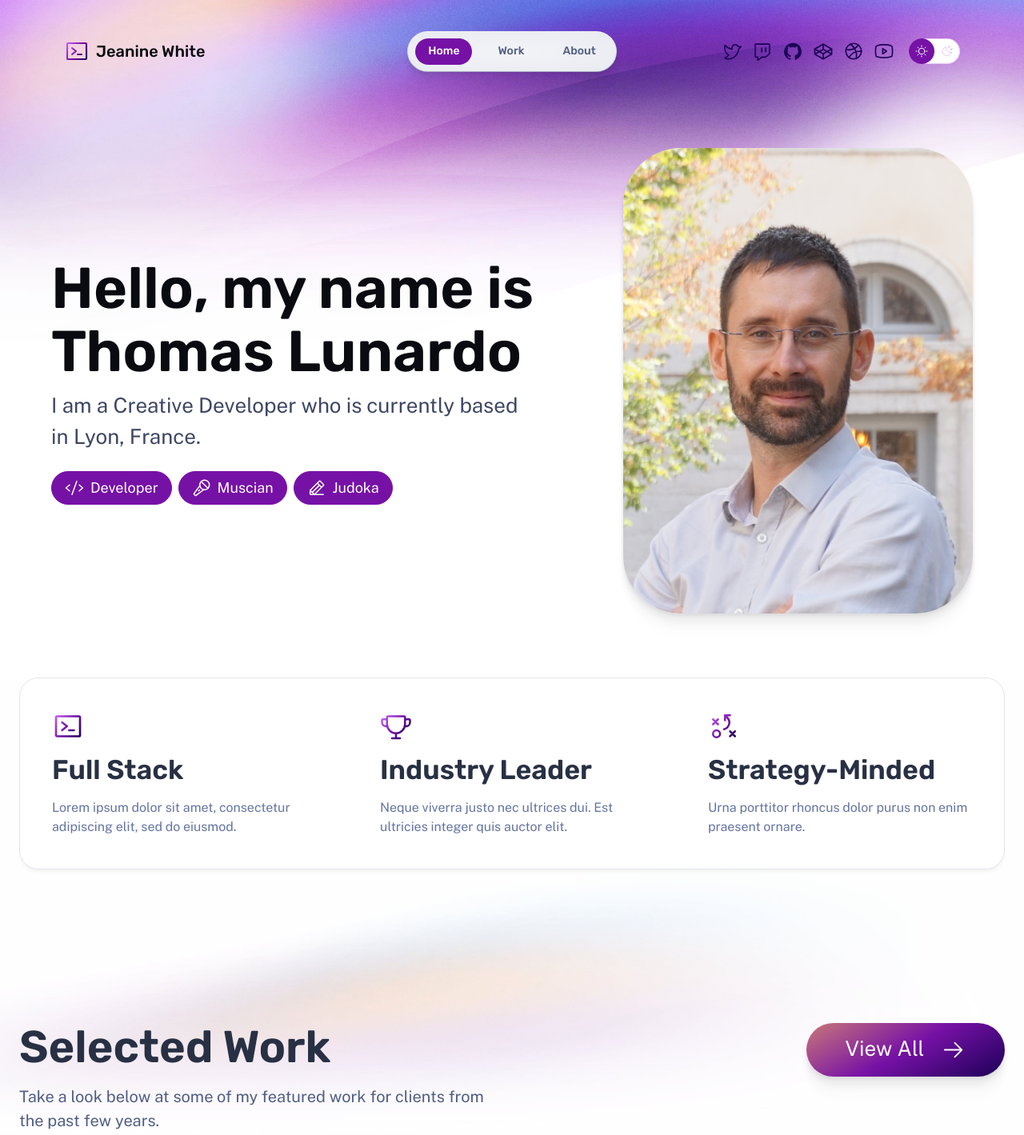
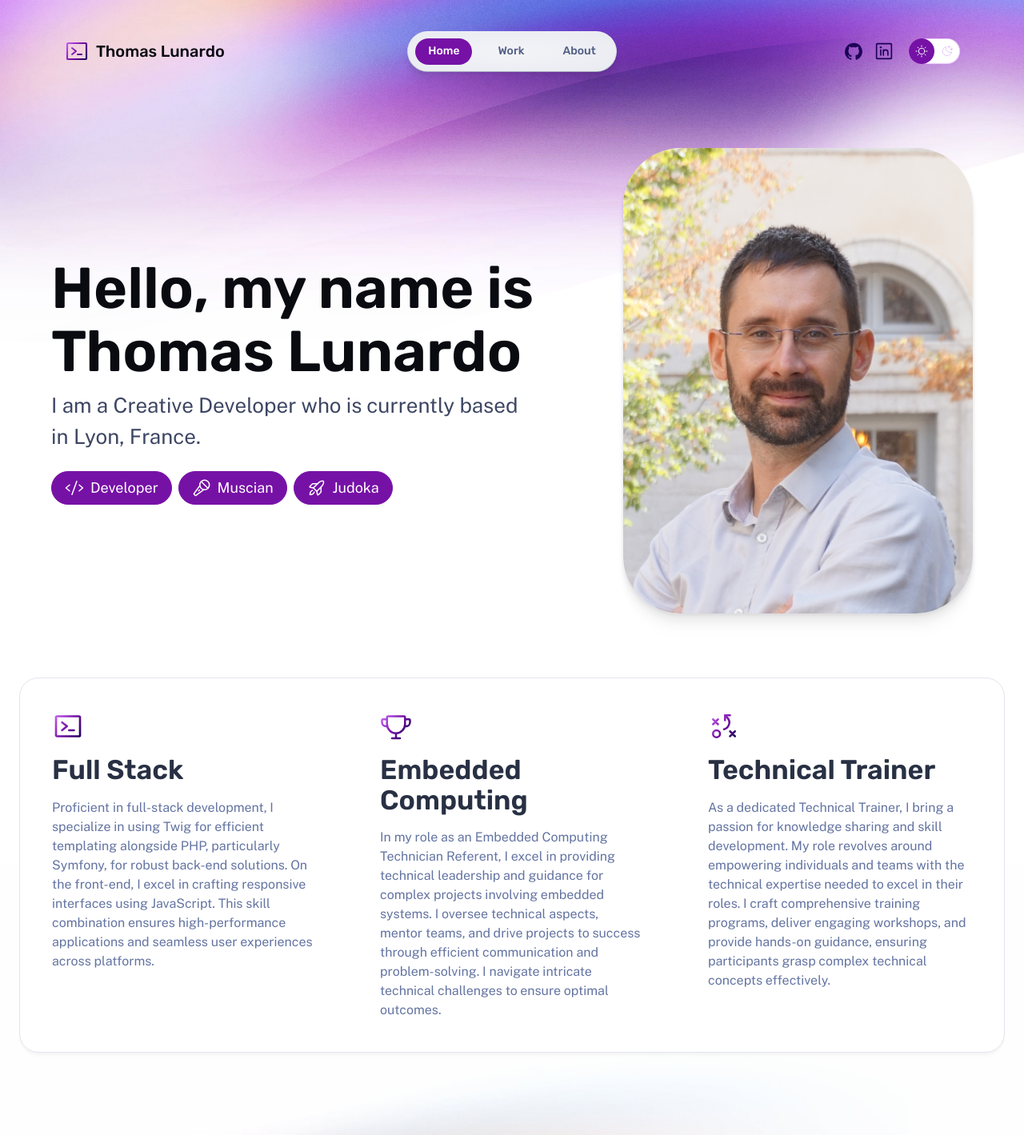
Before and after one commit to Thomas-Lunardo/portefolio-astro, an Astro site: page / in a window 1280 px wide. Shown: the top 1419 px of the page at 80% size. Built offline with nearby package versions, Linux system fonts and the light colour scheme; Astro itself is replaced by a stand-in of ours.

Commit message:
finished the home page

```diff
--- a/src/components/Nav.astro
+++ b/src/components/Nav.astro
@@ -11,13 +11,9 @@ const textLinks: { label: string; href: string }[] = [
 ];
 
 /** Icon links to social media — edit these with links to your profiles! */
-const iconLinks: { label: string; href: string; icon: keyof typeof iconPaths }[] = [
-	{ label: 'Twitter', href: 'https://twitter.com/me', icon: 'twitter-logo' },
-	{ label: 'Twitch', href: 'https://twitch.tv/me', icon: 'twitch-logo' },
-	{ label: 'GitHub', href: 'https://github.com/me', icon: 'github-logo' },
-	{ label: 'CodePen', href: 'https://codepen.io/me', icon: 'codepen-logo' },
-	{ label: 'dribbble', href: 'https://dribbble.com/me', icon: 'dribbble-logo' },
-	{ label: 'YouTube', href: 'https://www.youtube.com/@me/', icon: 'youtube-logo' },
+const iconLinks: { label: string; href: string; target: string; icon: keyof typeof iconPaths }[] = [
+	{ label: 'GitHub', href: 'https://github.com/Thomas-Lunardo', target: '_blank', icon: 'github-logo' },
+	{ label: 'Linkedin', href: 'https://www.linkedin.com/in/thomas-lunardo-4a72a093/',  target: '_blank', icon: 'linkedin-logo' },
 ];
 ---
 
@@ -25,7 +21,7 @@ const iconLinks: { label: string; href: string; icon: keyof typeof iconPaths }[]
 	<div class="menu-header">
 		<a href="/" class="site-title">
 			<Icon icon="terminal-window" color="var(--accent-regular)" size="1.6em" gradient />
-			Jeanine White
+			Thomas Lunardo
 		</a>
 		<menu-button>
 			<template>
--- a/src/components/Skills.astro
+++ b/src/components/Skills.astro
@@ -1,22 +1,52 @@
 ---
-import Icon from './Icon.astro';
+import Icon from "./Icon.astro";
 ---
 
 <section class="box skills">
   <div class="stack gap-2 lg:gap-4">
-		<Icon icon="terminal-window" color="var(--accent-regular)" size="2.5rem" gradient />
+    <Icon
+      icon="terminal-window"
+      color="var(--accent-regular)"
+      size="2.5rem"
+      gradient
+    />
     <h2>Full Stack</h2>
-		<p>Lorem ipsum dolor sit amet, consectetur adipiscing elit, sed do eiusmod.</p>
+    <p>
+      Proficient in full-stack development, I specialize in using Twig for
+      efficient templating alongside PHP, particularly Symfony, for robust
+      back-end solutions. On the front-end, I excel in crafting responsive
+      interfaces using JavaScript. This skill combination ensures
+      high-performance applications and seamless user experiences across
+      platforms.
+    </p>
   </div>
   <div class="stack gap-2 lg:gap-4">
     <Icon icon="trophy" color="var(--accent-regular)" size="2.5rem" gradient />
-		<h2>Industry Leader</h2>
-		<p>Neque viverra justo nec ultrices dui. Est ultricies integer quis auctor elit.</p>
+    <h2>Embedded Computing</h2>
+    <p>
+      In my role as an Embedded Computing Technician Referent, I excel in
+      providing technical leadership and guidance for complex projects involving
+      embedded systems. I oversee technical aspects, mentor teams, and drive
+      projects to success through efficient communication and problem-solving. I
+      navigate intricate technical challenges to ensure optimal outcomes.
+    </p>
   </div>
   <div class="stack gap-2 lg:gap-4">
-		<Icon icon="strategy" color="var(--accent-regular)" size="2.5rem" gradient />
-		<h2>Strategy-Minded</h2>
-		<p>Urna porttitor rhoncus dolor purus non enim praesent ornare.</p>
+    <Icon
+      icon="strategy"
+      color="var(--accent-regular)"
+      size="2.5rem"
+      gradient
+    />
+    <h2>Technical Trainer</h2>
+    <p>
+      As a dedicated Technical Trainer, I bring a passion for knowledge sharing
+      and skill development. My role revolves around empowering individuals and
+      teams with the technical expertise needed to excel in their roles. I craft
+      comprehensive training programs, deliver engaging workshops, and provide
+      hands-on guidance, ensuring participants grasp complex technical concepts
+      effectively.
+    </p>
   </div>
 </section>
 
--- a/src/pages/index.astro
+++ b/src/pages/index.astro
@@ -1,23 +1,23 @@
 ---
-import { getCollection } from 'astro:content';
+import { getCollection } from "astro:content";
 
 // Layout import — provides basic page elements: <head>, <nav>, <footer> etc.
-import BaseLayout from '../layouts/BaseLayout.astro';
+import BaseLayout from "../layouts/BaseLayout.astro";
 
 // Component Imports
-import CallToAction from '../components/CallToAction.astro';
-import Grid from '../components/Grid.astro';
-import Hero from '../components/Hero.astro';
-import Icon from '../components/Icon.astro';
-import Pill from '../components/Pill.astro';
-import PortfolioPreview from '../components/PortfolioPreview.astro';
+import CallToAction from "../components/CallToAction.astro";
+import Grid from "../components/Grid.astro";
+import Hero from "../components/Hero.astro";
+import Icon from "../components/Icon.astro";
+import Pill from "../components/Pill.astro";
+import PortfolioPreview from "../components/PortfolioPreview.astro";
 
 // Page section components
-import ContactCTA from '../components/ContactCTA.astro';
-import Skills from '../components/Skills.astro';
+import ContactCTA from "../components/ContactCTA.astro";
+import Skills from "../components/Skills.astro";
 
 // Content Fetching: List four most recent work projects
-const projects = (await getCollection('work'))
+const projects = (await getCollection("work"))
   .sort((a, b) => b.data.publishDate.valueOf() - a.data.publishDate.valueOf())
   .slice(0, 4);
 
@@ -35,9 +35,9 @@ const projects = (await getCollection('work'))
           align="start"
         >
           <div class="roles">
-						<Pill><Icon icon="code" size="1.33em" /> Developer</Pill>
-						<Pill><Icon icon="microphone-stage" size="1.33em" /> Muscian</Pill>
-						<Pill><Icon icon="pencil-line" size="1.33em" /> Judoka</Pill>
+            <Pill><Icon icon="code" size="1.33em" />Developer</Pill>
+            <Pill><Icon icon="microphone-stage" size="1.33em" />Muscian</Pill>
+            <Pill><Icon icon="rocket-launch" size="1.33em" />Judoka</Pill>
           </div>
         </Hero>
 
@@ -56,7 +56,10 @@ const projects = (await getCollection('work'))
       <section class="section with-background with-cta">
         <header class="section-header stack gap-2 lg:gap-4">
           <h3>Selected Work</h3>
-					<p>Take a look below at some of my featured work for clients from the past few years.</p>
+          <p>
+            Take a look below at some of my featured work build at school and
+            for myself.
+          </p>
         </header>
 
         <div class="gallery">
@@ -76,28 +79,6 @@ const projects = (await getCollection('work'))
             View All
             <Icon icon="arrow-right" size="1.2em" />
           </CallToAction>
-				</div>
-			</section>
-
-			<section class="section with-background bg-variant">
-				<header class="section-header stack gap-2 lg:gap-4">
-					<h3>Mentions</h3>
-					<p>
-						I have been fortunate enough to receive praise for my work in several publications. Take
-						a look below to learn more.
-					</p>
-				</header>
-
-				<div class="gallery">
-					<Grid variant="small">
-						{
-							['Medium', 'BuzzFeed', 'The Next Web', 'awwwards.', 'TechCrunch'].map((brand) => (
-								<li class="mention-card">
-									<p>{brand}</p>
-								</li>
-							))
-						}
-					</Grid>
         </div>
       </section>
     </main>
@@ -161,7 +142,7 @@ const projects = (await getCollection('work'))
   .with-background::before {
     --hero-bg: var(--bg-image-subtle-2);
 
-		content: '';
+    content: "";
     position: absolute;
     pointer-events: none;
     left: 50%;
@@ -170,7 +151,7 @@ const projects = (await getCollection('work'))
     top: 0;
     transform: translateY(-75%) translateX(-50%);
     background:
-			url('/assets/backgrounds/noise.png') top center/220px repeat,
+      url("/assets/backgrounds/noise.png") top center/220px repeat,
       var(--hero-bg) center center / var(--bg-gradient-size) no-repeat,
       var(--gray-999);
     background-blend-mode: overlay, normal, normal, normal;
@@ -197,12 +178,12 @@ const projects = (await getCollection('work'))
   @media (min-width: 50em) {
     .section {
       grid-template-columns: repeat(4, 1fr);
-			grid-template-areas: 'header header header header' 'gallery gallery gallery gallery';
+      grid-template-areas: "header header header header" "gallery gallery gallery gallery";
       gap: 5rem;
     }
 
     .section.with-cta {
-			grid-template-areas: 'header header header cta' 'gallery gallery gallery gallery';
+      grid-template-areas: "header header header cta" "gallery gallery gallery gallery";
     }
 
     .section-header {
```
Lines whose indentation alone changed are shown as unchanged.
